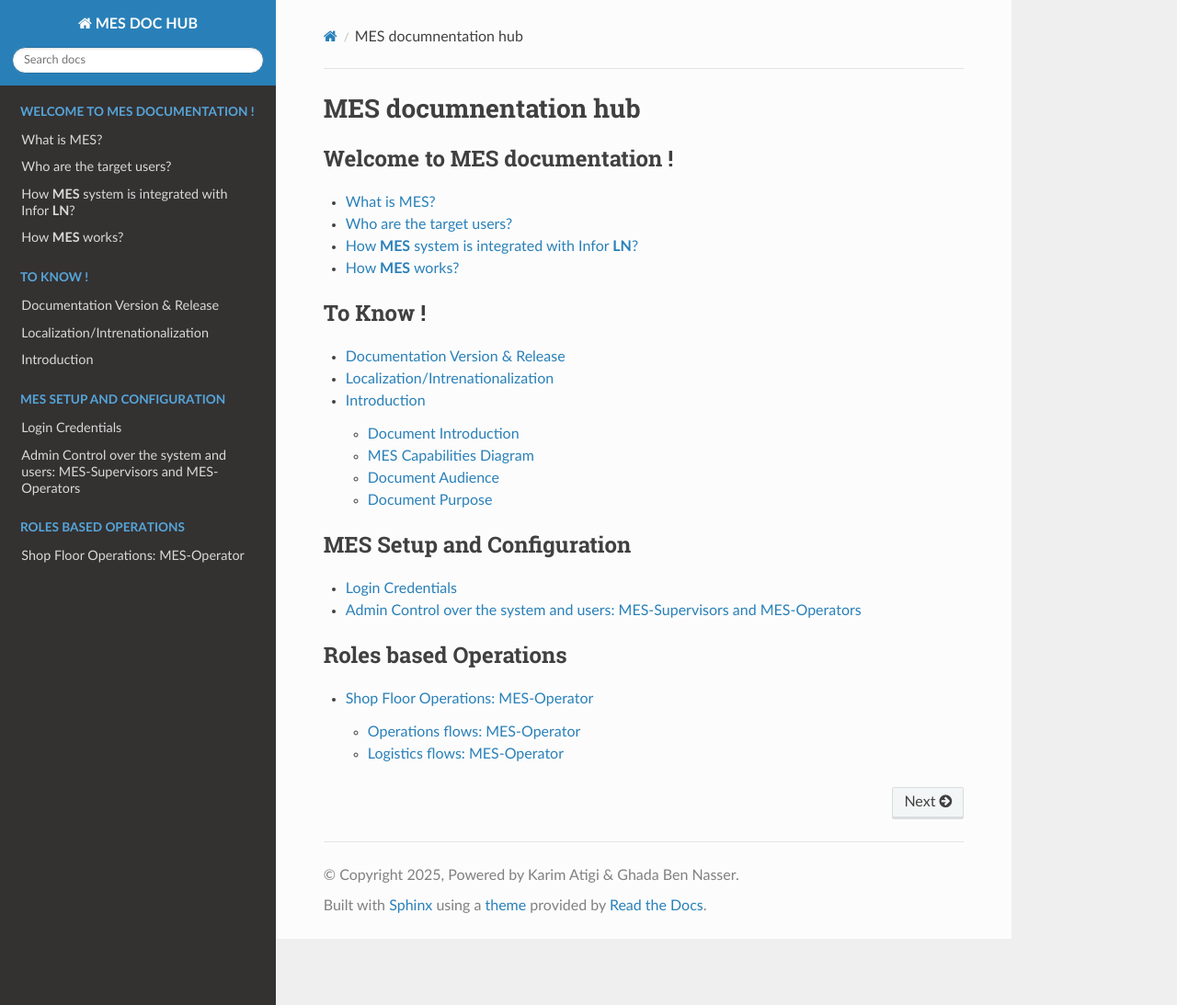
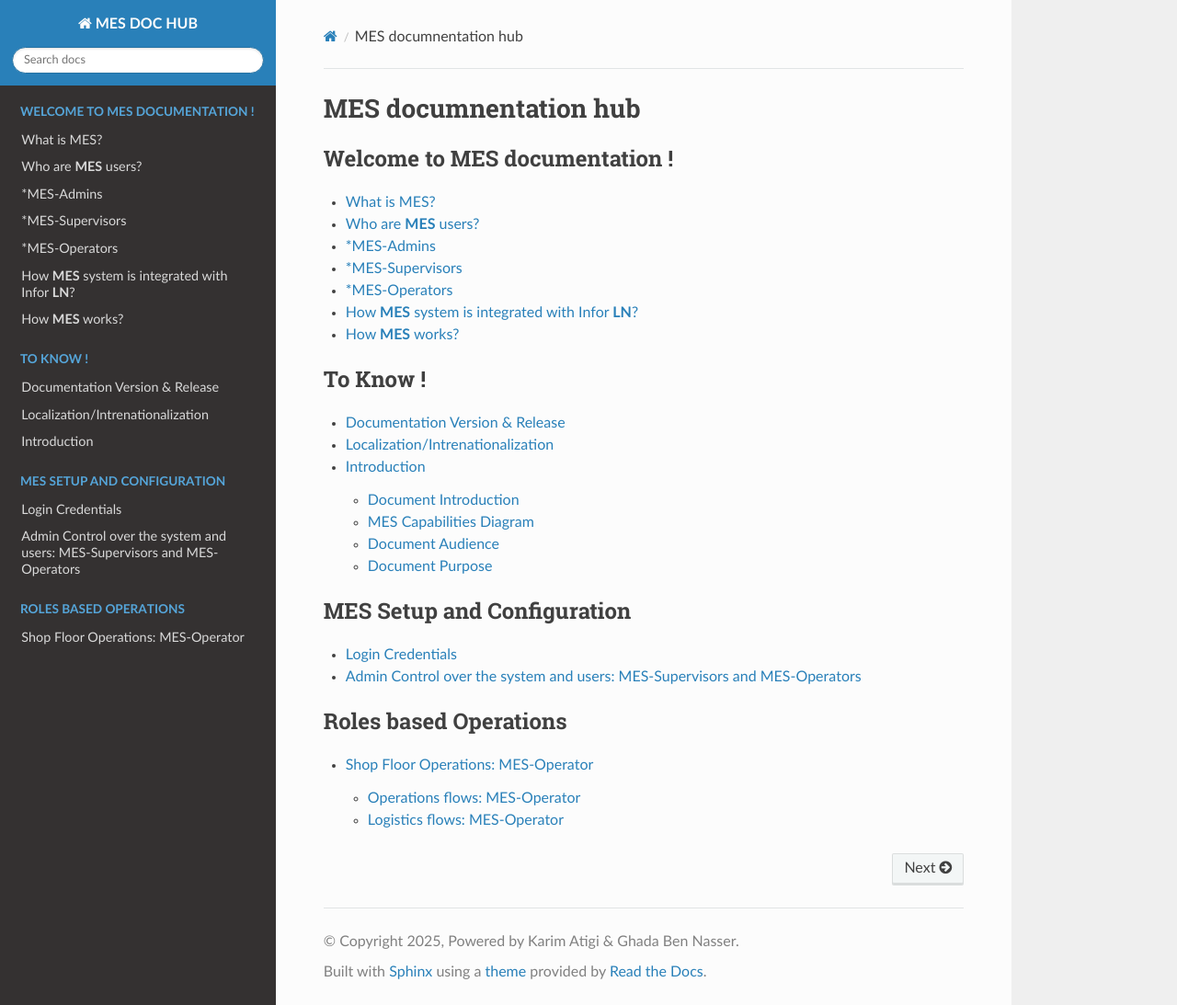
Before and after one commit to ghadiben0/-rtd-tutorial-ghadi2, a Sphinx documentation site: the page built from docs/source/index.rst, in a window 1280 px wide and 1093 px high. Shown: the whole window at 92% size. Built offline with Sphinx 7.4.7 and the Read the Docs theme 3.1.0, drawn with Linux system fonts in a browser that asks for light colours.

Commit message:
Update users.rst

```diff
--- a/docs/source/users.rst
+++ b/docs/source/users.rst
@@ -1,2 +1,16 @@
-Who are the target users?
+Who are **MES** users?
 =========================
+The system is oriented to business companies working on **Shop Floor* operations in integration with Infor **LN** ERP
+
+End-users or **MES** users are targeted to use **MES**.
+
+*MES-Admins
+=========================
+
+*MES-Supervisors
+=========================
+
+*MES-Operators
+=========================
+
+See.
```
